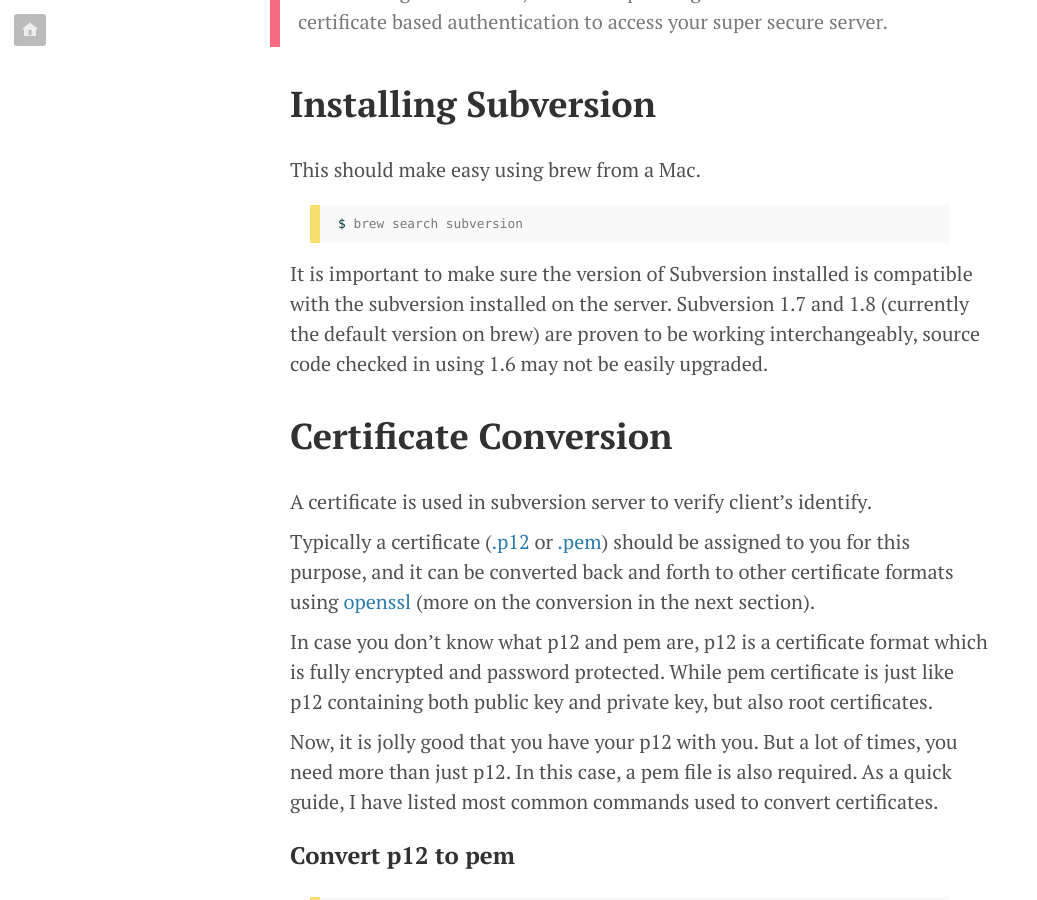
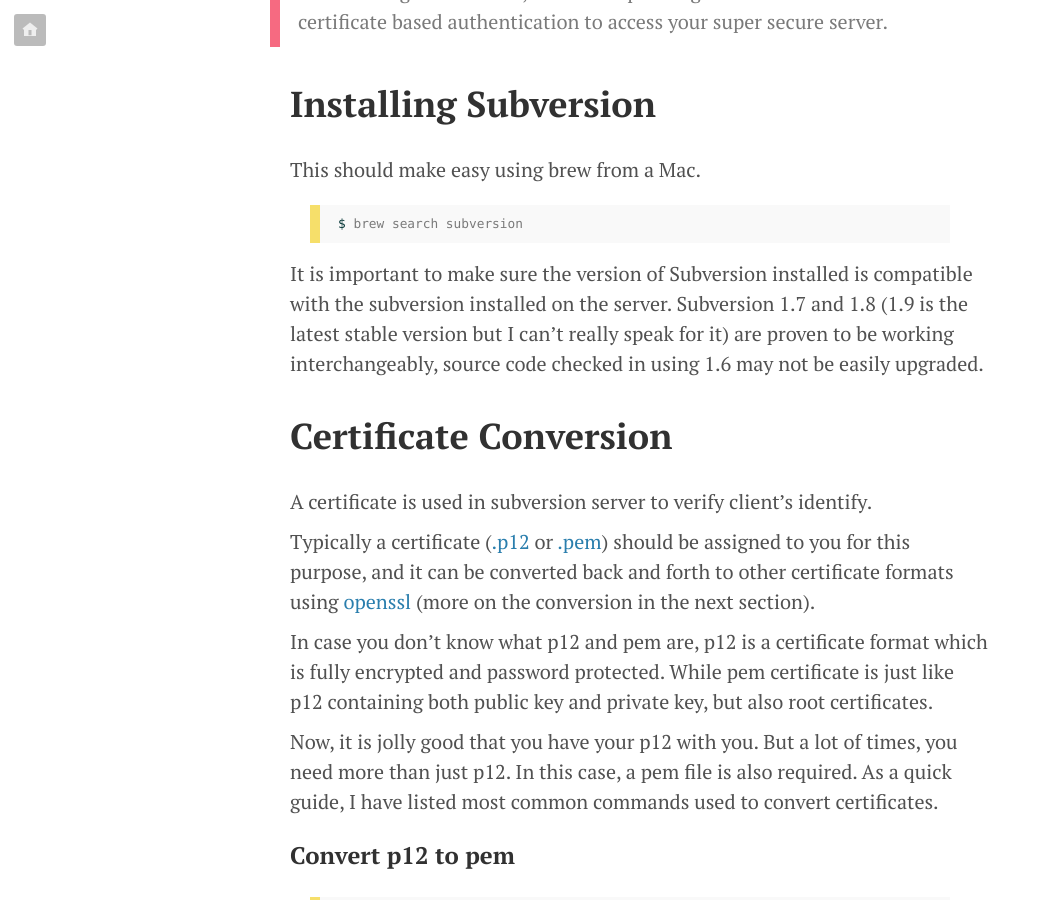
Before and after one commit to mlin6436/mlin6436.github.io, a Jekyll site: the page built from _posts/2016-01-13-svn-certificate.md, in a window 1280 px wide and 900 px high, scrolled down 1043 px. Shown: the whole window, without its empty margins (0-1037 px from the left). Built offline with Jekyll 4.4.1, drawn with Linux system fonts in a browser that asks for light colours; Markdown is read by kramdown in place of the engine named in the settings; comment, search, counter and statistics services are not loaded.

Commit message:
Update svn version details

```diff
--- a/_posts/2016-01-13-svn-certificate.md
+++ b/_posts/2016-01-13-svn-certificate.md
@@ -16,7 +16,7 @@
 $ brew search subversion
 {% endhighlight %}
 
-It is important to make sure the version of Subversion installed is compatible with the subversion installed on the server. Subversion 1.7 and 1.8 (currently the default version on brew) are proven to be working interchangeably, source code checked in using 1.6 may not be easily upgraded.
+It is important to make sure the version of Subversion installed is compatible with the subversion installed on the server. Subversion 1.7 and 1.8 (1.9 is the latest stable version but I can't really speak for it) are proven to be working interchangeably, source code checked in using 1.6 may not be easily upgraded.
 
 # Certificate Conversion
 
```
